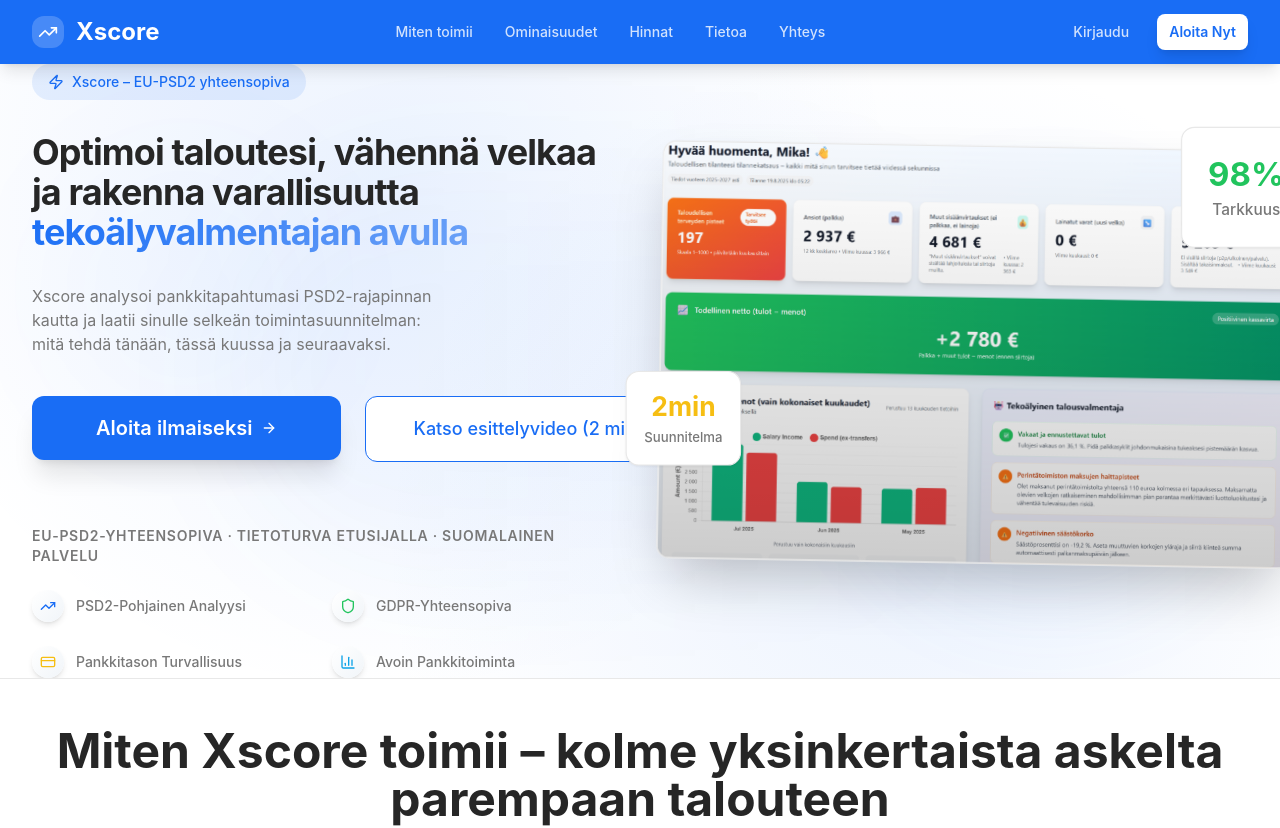
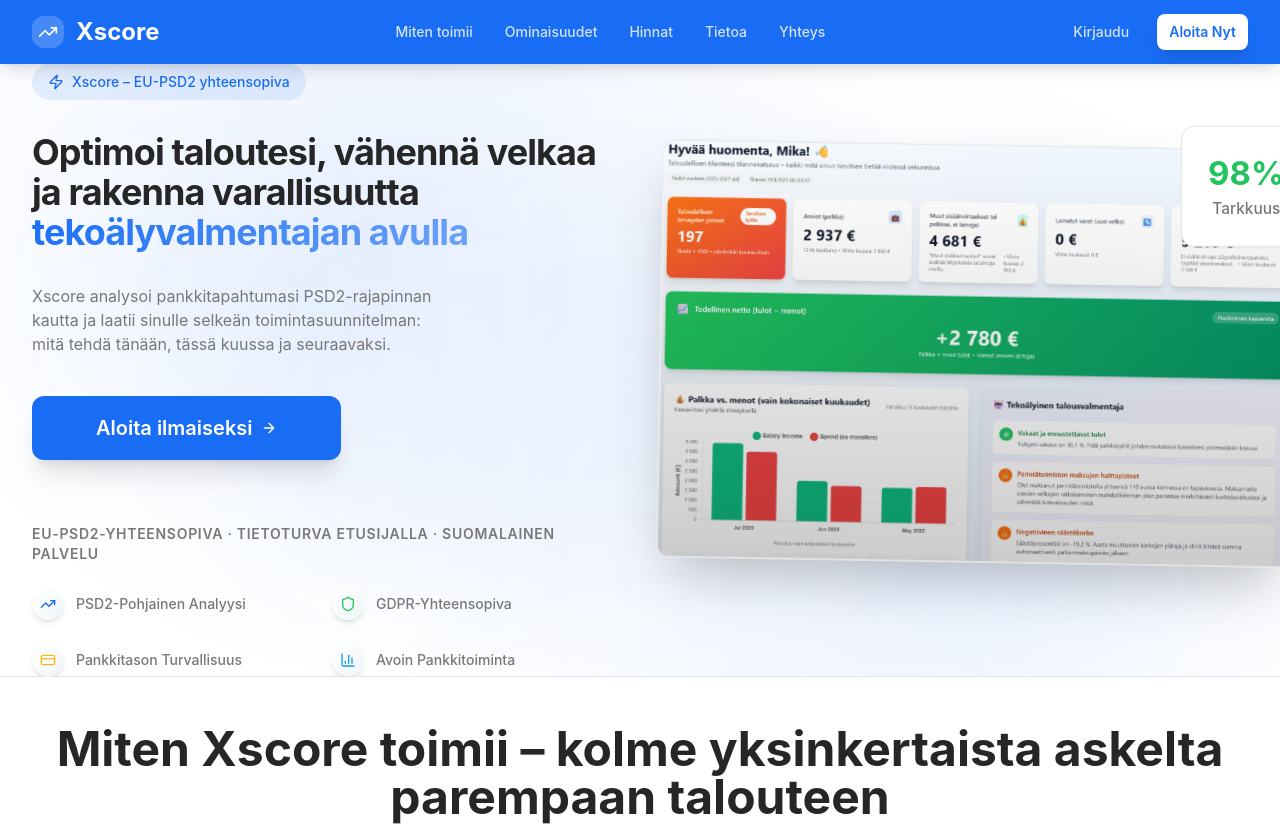
Before and after one commit to porv888/nordfi-score-finland, a React (Vite) app: page / in a window 1280 px wide. Shown: the top 828 px of the page. Built offline with nearby package versions, Linux system fonts and the light colour scheme.

Commit message:
Remove video button and 2min plan

```diff
--- a/src/components/HeroSection.tsx
+++ b/src/components/HeroSection.tsx
@@ -49,9 +49,6 @@ const HeroSection = () => {
                 Aloita ilmaiseksi
                 <ArrowRight className="w-6 h-6 group-hover:translate-x-1 transition-transform" />
               </Button>
-              <Button variant="outline" size="lg" className="px-12 py-8 text-lg border-primary text-primary hover:bg-primary hover:text-white">
-                Katso esittelyvideo (2 min)
-              </Button>
             </div>
 
             {/* Trust Indicators */}
@@ -97,12 +94,6 @@ const HeroSection = () => {
               </div>
             </Card>
 
-            <Card className="absolute top-1/2 -left-4 p-4 card-dashboard animate-slide-up delay-300">
-              <div className="text-center">
-                <div className="text-2xl font-bold text-warning mb-1">2min</div>
-                <div className="text-xs text-muted-foreground font-medium">Suunnitelma</div>
-              </div>
-            </Card>
           </div>
         </div>
       </div>
```
